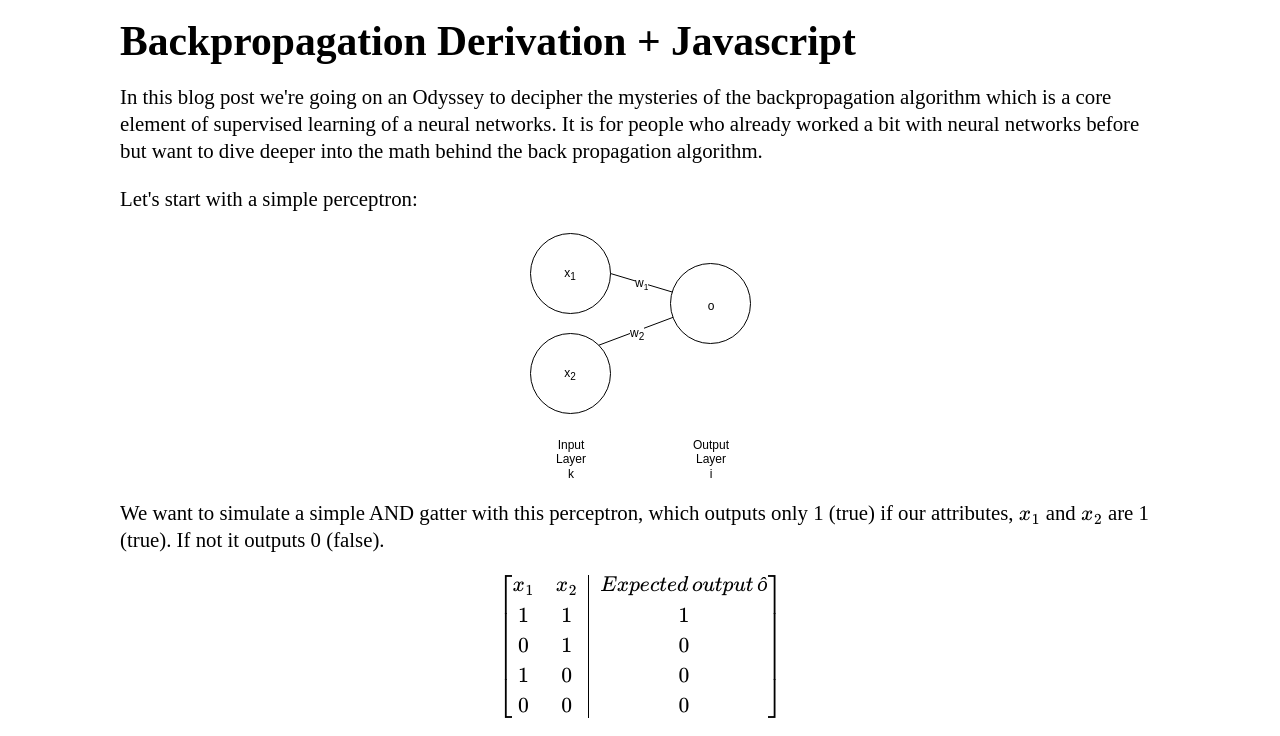
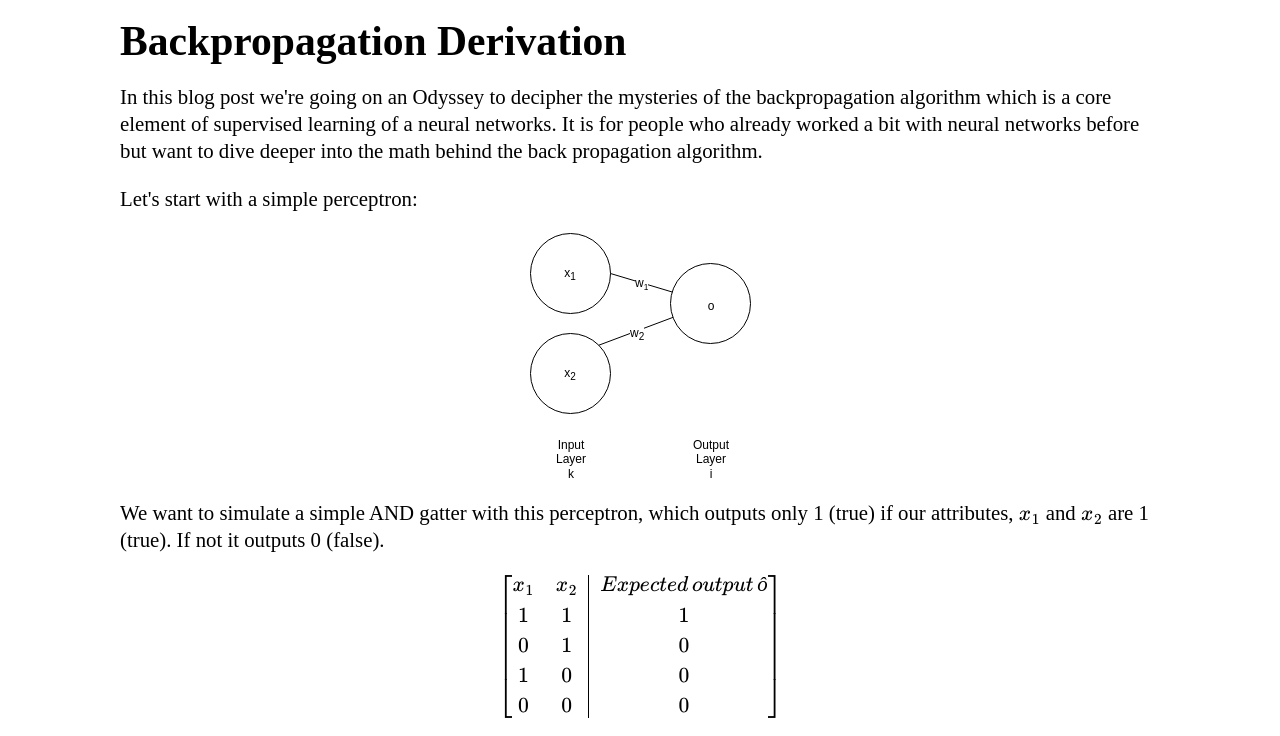
Before and after one commit to lauritowal/explain_neural_networks, a plain HTML site: page index.html in a window 1280 px wide. Shown: the top 736 px of the page. Drawn offline with nearby package versions, Linux system fonts and the light colour scheme; some packages are replaced by stand-ins of ours.

Commit message:
TASK: remove javascript

```diff
--- a/index.html
+++ b/index.html
@@ -37,7 +37,7 @@
 
 <body>
     <div id="content">
-        <h1 class="title">Backpropagation Derivation + Javascript</h1>
+        <h1 class="title">Backpropagation Derivation</h1>
 
         In this blog post we're going on an Odyssey to decipher the mysteries of the backpropagation algorithm which is
         a core element of supervised learning of a neural networks. It is for people who already worked a bit with
```
